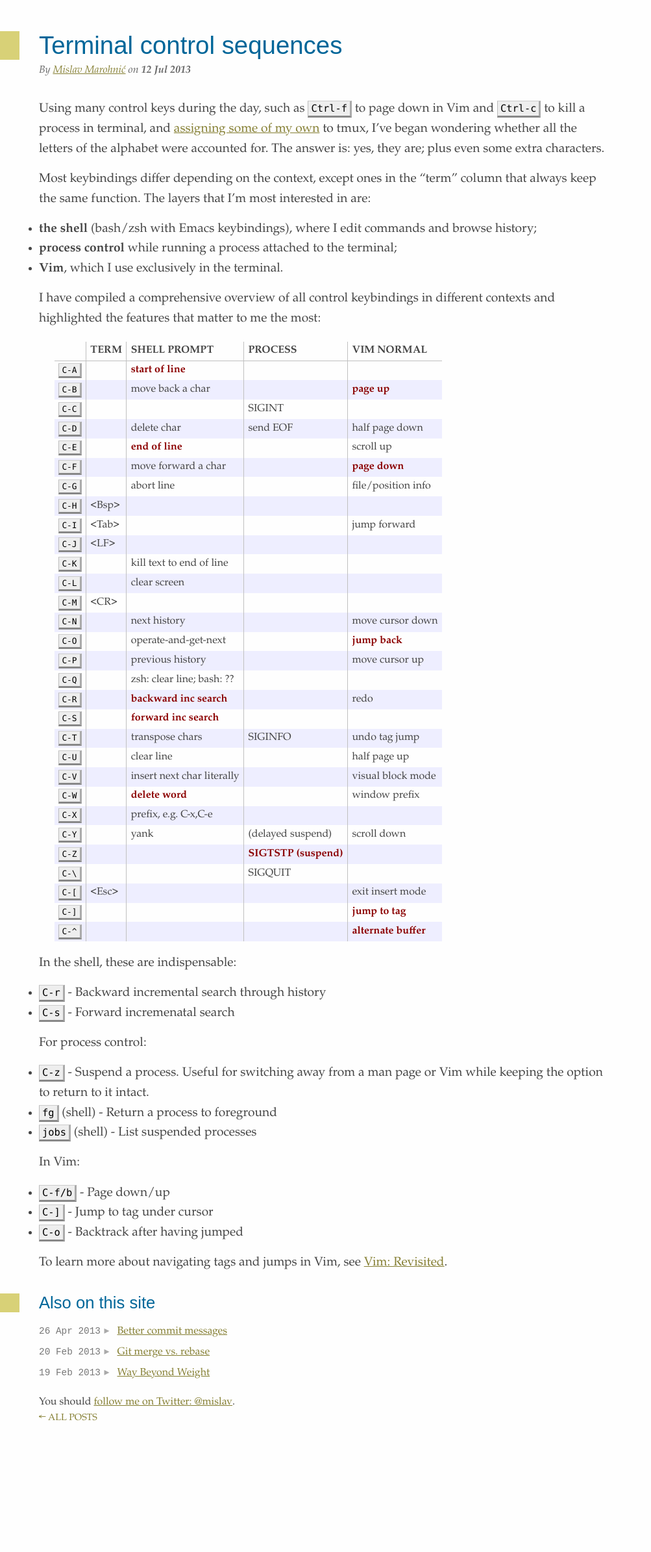
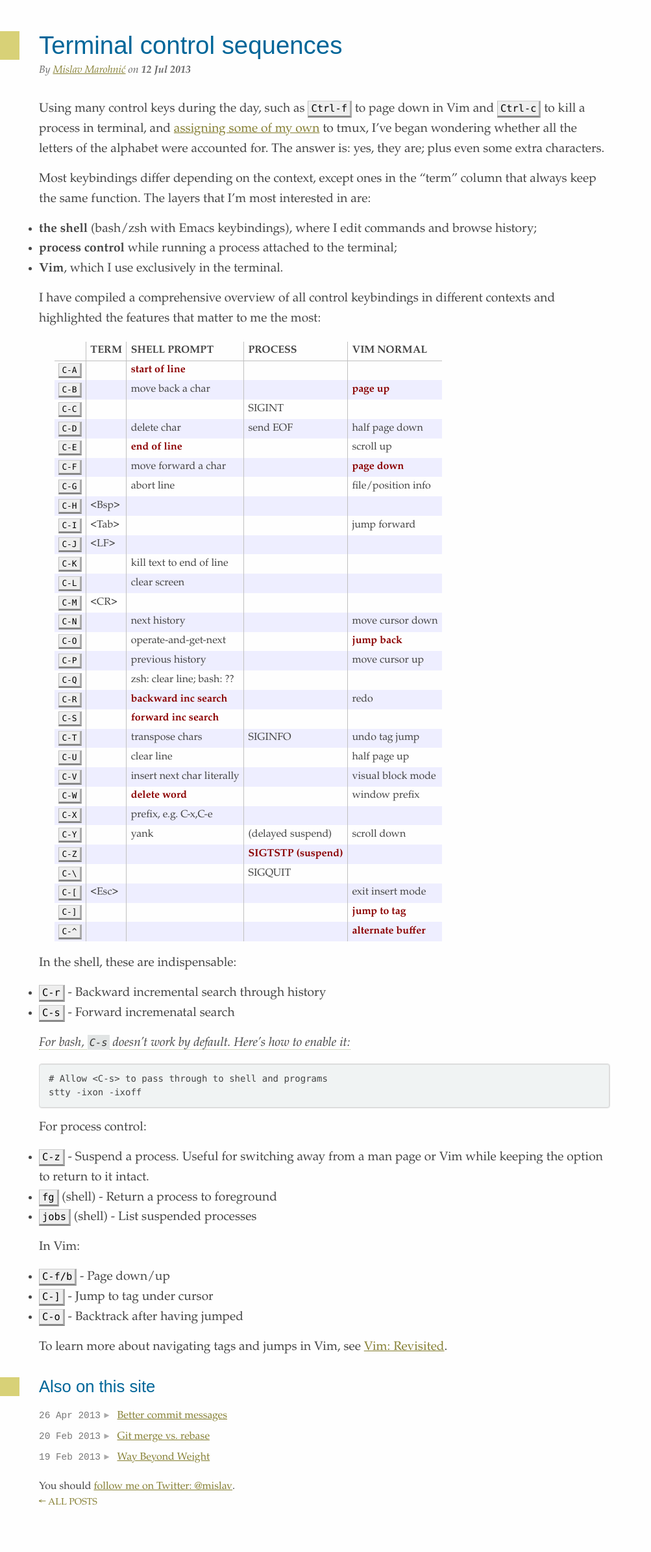
Before and after one commit to mislav/blog, a Jekyll site: the page built from _posts/2013-07-12-control-maps.md, in a window 1280 px wide. Shown: the whole page at 65% size, without its empty margins (0-1003 px from the left). Built offline with Jekyll 4.4.1, drawn with Linux system fonts in a browser that asks for light colours; Markdown is read by kramdown in place of the engine named in the settings; before the commit the page ends 2259 px from its top, so only the background shows below that.

Commit message:
add bash note

```diff
--- a/_posts/2013-07-12-control-maps.md
+++ b/_posts/2013-07-12-control-maps.md
@@ -24,6 +24,7 @@ styles: |
   table.split th:last-child, table.split td:last-child { border:none }
   table tr:nth-child(2n) { background:#eef }
   table td strong { color: darkred }
+  ins { font-style: italic }
 ---
 
 Using many control keys during the day, such as <kbd>Ctrl-f</kbd> to page down
@@ -85,6 +86,11 @@ In the shell, these are indispensable:
 * <kbd>C-r</kbd> - Backward incremental search through history
 * <kbd>C-s</kbd> - Forward incremenatal search
 
+<ins>For bash, `C-s` doesn't work by default. Here's how to enable it:</ins>
+
+    # Allow <C-s> to pass through to shell and programs
+    stty -ixon -ixoff
+
 For process control:
 
 * <kbd>C-z</kbd> - Suspend a process. Useful for switching away from a man page
```
